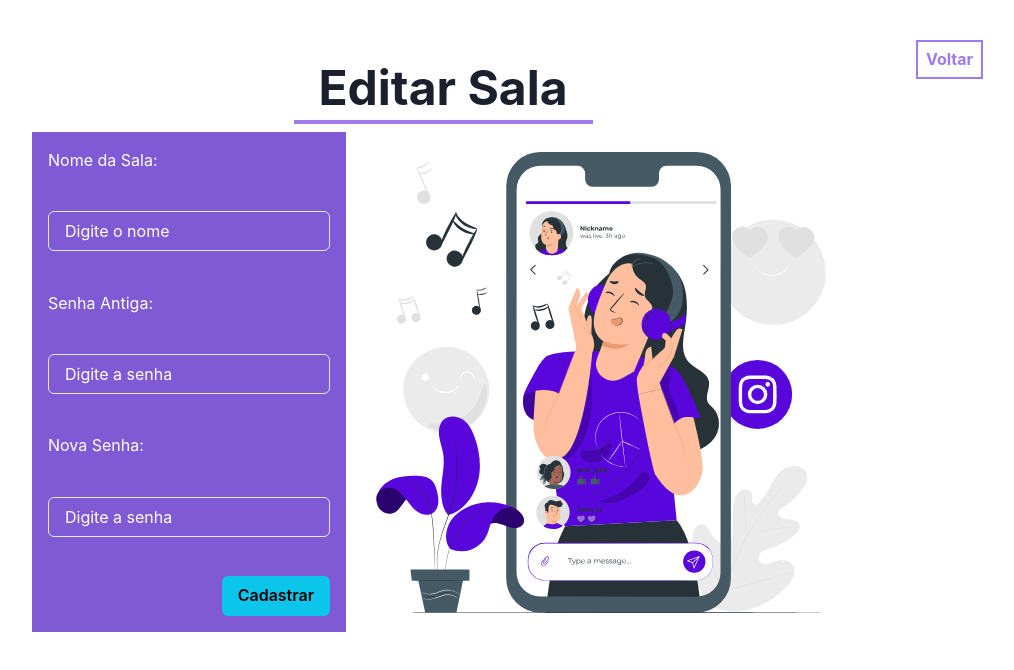
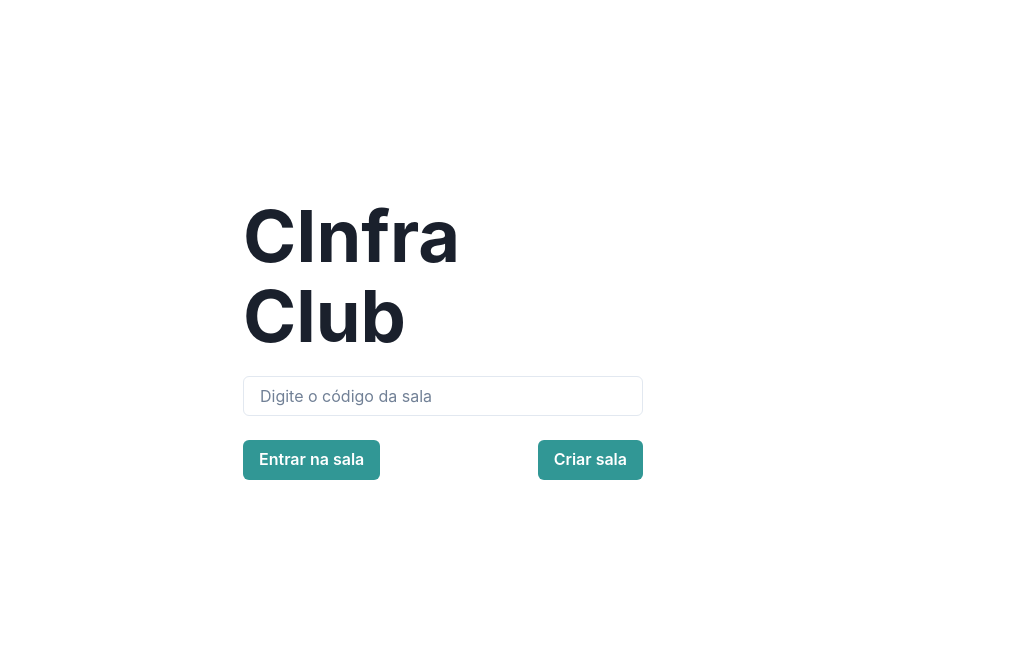
Before and after one commit to lsm-5/CInfraClub, a React (Vite) app: page / in a window 1280 px wide. Shown: the top 670 px of the page, without its empty margins (197-1211 px from the left). Built offline with nearby package versions, Linux system fonts and the light colour scheme.

Commit message:
navegação das telas

```diff
--- a/src/main.tsx
+++ b/src/main.tsx
@@ -12,8 +12,10 @@ ReactDOM.createRoot(document.getElementById('root') as HTMLElement).render(
     <ChakraProvider>
       <BrowserRouter>
         <Switch>
-          <Route exact path="/" component={EditRoom} />
+          <Route exact path="/" component={Room} />
           <Route path="/sala" component={Playlist} />
+          <Route path="/criar_sala" component={CreateRoom} />
+          <Route path="/editar_sala" component={EditRoom} />
         </Switch>
       </BrowserRouter>
     </ChakraProvider>
--- a/src/pages/CreateRoom.tsx
+++ b/src/pages/CreateRoom.tsx
@@ -2,11 +2,14 @@ import React, { useState } from 'react';
 import { Heading, Stack, Box, Text, Input,VStack, HStack, Image, Button } from '@chakra-ui/react';
 import { DeleteIcon, AddIcon, EditIcon } from '@chakra-ui/icons'
 import ImgCreateRoom from '../assets/Authentication-pana.svg'
+import { useHistory } from 'react-router-dom';
 
 const CreateRoom: React.FC = () => {
+  const history = useHistory();
+
   return (
     <Stack align="center" justify="start" flex={1} minH="100vh" p="5%" minW="90vw">
-       <Box position="absolute" top={10} right={100} borderColor="purple.400" borderWidth={2} p="2">
+      <Box onClick={() => history.goBack()} position="absolute" top={10} right={100} borderColor="purple.400" borderWidth={2} p="2" cursor="pointer">
           <Heading  as='h3' size='sm' color="purple.400">Voltar</Heading>
       </Box>
 
@@ -20,15 +23,12 @@ const CreateRoom: React.FC = () => {
       <HStack>
         <Image src={ImgCreateRoom} alt="Create Room" w="300" h="300" />
         <Box bg="purple.500" w="300" h="300" p="4">
-          <VStack h={'100%'} justifyContent={"space-between"} alignItems="start">
+          <VStack h={'100%'} justifyContent={"center"} alignItems="start">
             <Text color="white">Nome da Sala:</Text>
             <Input color="white" placeholder='Digite o nome' size="md" _placeholder={{ color: 'white' }}/>
 
-            <Text color="white">Senha:</Text>
-            <Input color="white" placeholder='Digite a senha' size="md" _placeholder={{ color: 'white' }} />
-
             <Button onClick={() => {}} colorScheme='cyan' size='md' alignSelf={'flex-end'} justifySelf="flex-end">
-              Cadastrar
+              Criar
             </Button>
           </VStack>
         </Box>
--- a/src/pages/EditRoom.tsx
+++ b/src/pages/EditRoom.tsx
@@ -2,11 +2,14 @@ import React, { useState } from 'react';
 import { Heading, Stack, Box, Text, Input,VStack, HStack, Image, Button } from '@chakra-ui/react';
 import { DeleteIcon, AddIcon, EditIcon } from '@chakra-ui/icons'
 import ImgEditRoom from '../assets/Instagram-Video-Streaming-pana.svg'
+import { useHistory } from 'react-router-dom';
 
 const EditRoom: React.FC = () => {
+  const history = useHistory();
+
   return (
     <Stack align="center" justify="start" flex={1} minH="100vh" p="5%" minW="90vw">
-       <Box position="absolute" top={10} right={100} borderColor="purple.400" borderWidth={2} p="2">
+      <Box onClick={() => history.goBack()} position="absolute" top={10} right={100} borderColor="purple.400" borderWidth={2} p="2" cursor="pointer">
           <Heading  as='h3' size='sm' color="purple.400">Voltar</Heading>
       </Box>
 
@@ -19,18 +22,12 @@ const EditRoom: React.FC = () => {
 
       <HStack>
         <Box bg="purple.500" w="500" h="500" p="4">
-          <VStack h={'100%'} justifyContent={"space-between"} alignItems="start">
+          <VStack h={'100%'} justifyContent={"center"} alignItems="start">
             <Text color="white">Nome da Sala:</Text>
             <Input color="white" placeholder='Digite o nome' size="md" _placeholder={{ color: 'white' }}/>
 
-            <Text color="white">Senha Antiga:</Text>
-            <Input color="white" placeholder='Digite a senha' size="md" _placeholder={{ color: 'white' }} />
-
-            <Text color="white">Nova Senha:</Text>
-            <Input color="white" placeholder='Digite a senha' size="md" _placeholder={{ color: 'white' }} />
-
             <Button onClick={() => {}} colorScheme='cyan' size='md' alignSelf={'flex-end'} justifySelf="flex-end">
-              Cadastrar
+              Atualizar
             </Button>
           </VStack>
         </Box>
--- a/src/pages/Playlist.tsx
+++ b/src/pages/Playlist.tsx
@@ -4,8 +4,11 @@ import { Heading, Stack, Box, SimpleGrid, Text, HStack, Modal,
   ModalCloseButton, useDisclosure, VStack,
 } from '@chakra-ui/react';
 import { DeleteIcon, AddIcon, EditIcon } from '@chakra-ui/icons'
+import { useHistory } from 'react-router-dom';
 
 const Playlist: React.FC = () => {
+  const history = useHistory();
+
   const [playlist, setPlaylist] = useState([
     {
       id: "1",
@@ -58,7 +61,7 @@ const Playlist: React.FC = () => {
     <Stack align="center" justify="start" flex={1} minH="100vh" p="5%" minW="90vw">
        <Box position="absolute" top={10} right={100}>
         <HStack>
-          <EditIcon w={5} h={5} color="red.500" />
+          <EditIcon cursor={"pointer"} w={5} h={5} color="red.500" onClick={() => history.push('/editar_sala')} />
           <Heading  as='h3' size='sm'>Sala #12345</Heading>
         </HStack>
       </Box>
--- a/src/pages/Room.tsx
+++ b/src/pages/Room.tsx
@@ -15,8 +15,7 @@ const Room: React.FC = () => {
         </Stack>
 
         <VStack>
-          <Input placeholder='Digite o nome da sala' size="md" />
-          <Input placeholder='Digite a senha da sala' size="md" />
+          <Input placeholder='Digite o código da sala' size="md" />
         </VStack>
 
         <HStack justify="space-between">
@@ -24,7 +23,7 @@ const Room: React.FC = () => {
             Entrar na sala
           </Button>
 
-          <Button colorScheme='teal' size='md'>
+          <Button onClick={() => history.push('/criar_sala')} colorScheme='teal' size='md'>
             Criar sala
           </Button>
         </HStack>
```
